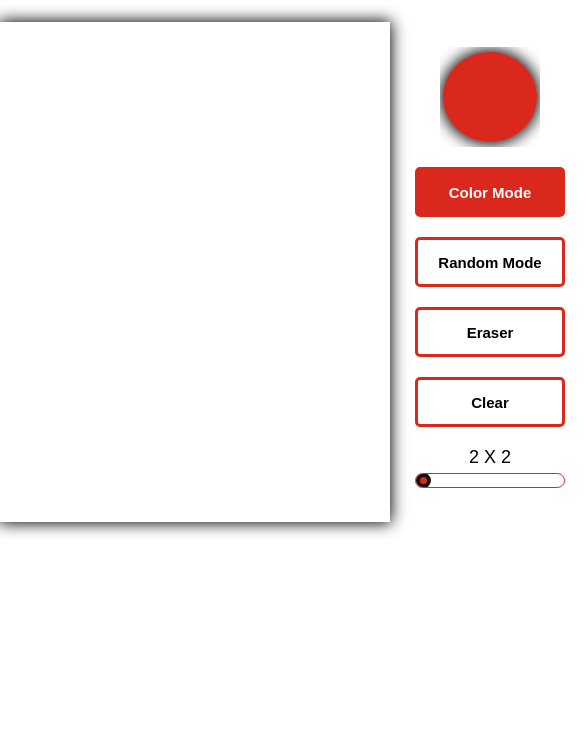
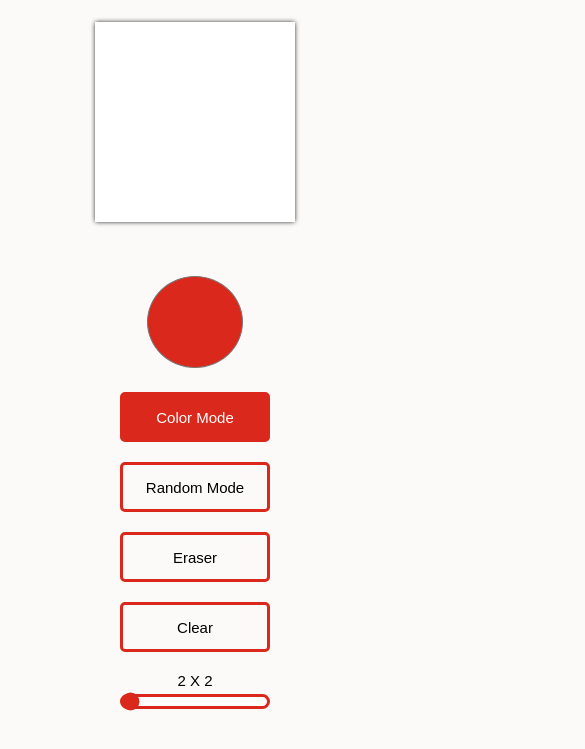
Before and after one commit to David1522/Etch-a-Sketch, a plain HTML site: page index.html in a window 390 px wide. Shown: the part 103-852 px from the top of the page, 585 px wide, since content can reach past the window. Drawn offline with Linux system fonts and the light colour scheme.

Commit message:
Final desing and styles enhacing.

```diff
--- a/CSS/style.css
+++ b/CSS/style.css
@@ -6,7 +6,7 @@
 }
 
 body {
-  background-color: #fff;
+  background-color: #fcfaf8;
 }
 
 header {
@@ -24,10 +24,11 @@ header .app-title {
 
 /* Canvas Styles */
 .sketch-container {
-  width: 100%;
+  width: 75%;
   height: auto;
   padding: 25px 0;
   display: flex;
+  margin: 0 auto;
 }
 
 .canvas-container {
@@ -42,7 +43,7 @@ header .app-title {
   background-color: white;
   width: 500px;
   height: 500px;
-  box-shadow: 0px 0px 15px 1px black;
+  box-shadow: 0px 0px 5px 0.2px black;
   display: flex;
   flex-wrap: wrap;
 }
@@ -69,16 +70,15 @@ header .app-title {
   border: none;
   cursor: pointer;
   margin-bottom: 10px;
+  transition: 300ms transform  ease-out;
 }
 
 #color-picker::-webkit-color-swatch{
   border-radius: 50%;
-  box-shadow: 0px 0px 15px 1px black;
 }
 
 #color-picker:hover {
-  width: 115px;
-  height: 115px;
+  transform: scale(1.2);
 }
 
 .tool-btn {
@@ -86,11 +86,11 @@ header .app-title {
   width: 150px;
   height: 50px;
   font-size: 15px;
-  font-weight: bold;
   margin: 10px 0;
   border-radius: 5px;
   border: 3px solid #da291c;
   cursor: pointer;
+  transition: 250ms transform ease-out;
 }
 
 .btn-selected {
@@ -98,9 +98,13 @@ header .app-title {
   color: #fff;
 }
 
+.tool-btn:hover {
+  transform: scale(1.1);
+}
+
 .label-style {
   margin-top: 10px;
-  font-size: 18px;
+  font-size: 15px;
 }
 
 #grid-input-elm {
@@ -111,11 +115,9 @@ header .app-title {
   color: #da291c;
   width: 150px;
   height: 15px;
-  outline: none;
   border-radius: 15px;
-  border: 1px solid;
+  border: 3px solid;
   margin-top: 5px;
-  overflow: hidden;
   cursor: pointer;
 }
 
@@ -126,6 +128,46 @@ header .app-title {
   border-radius: 50%;
   background: #da291c;
   cursor: pointer;
-  border: 4px solid #111;
-  box-shadow: -407px 0 0 400px #da291c;
+  transform: scale(1.2);
+  transition: 300ms transform ease-out;
 }
+
+#grid-input-elm::-webkit-slider-thumb:hover {
+  transform: scale(1.3);
+}
+
+@media (max-width: 840px) {
+  .sketch-container {
+    flex-direction: column;
+  }
+
+  .tools-container {
+    margin-top: 25px;
+  }
+}
+
+@media (max-width: 840px) {
+  .sketch-container {
+    flex-direction: column;
+  }
+
+  .tools-container {
+    margin-top: 25px;
+  }
+}
+
+@media (max-width: 700px) {
+  .sketch-container {
+    width: 80%;
+    flex-direction: column;
+  }
+
+  .canvas-container {
+    width: 100%;
+  }
+
+  #canvas {
+    width: 200px;
+    height: 200px;
+  }
+}
```
